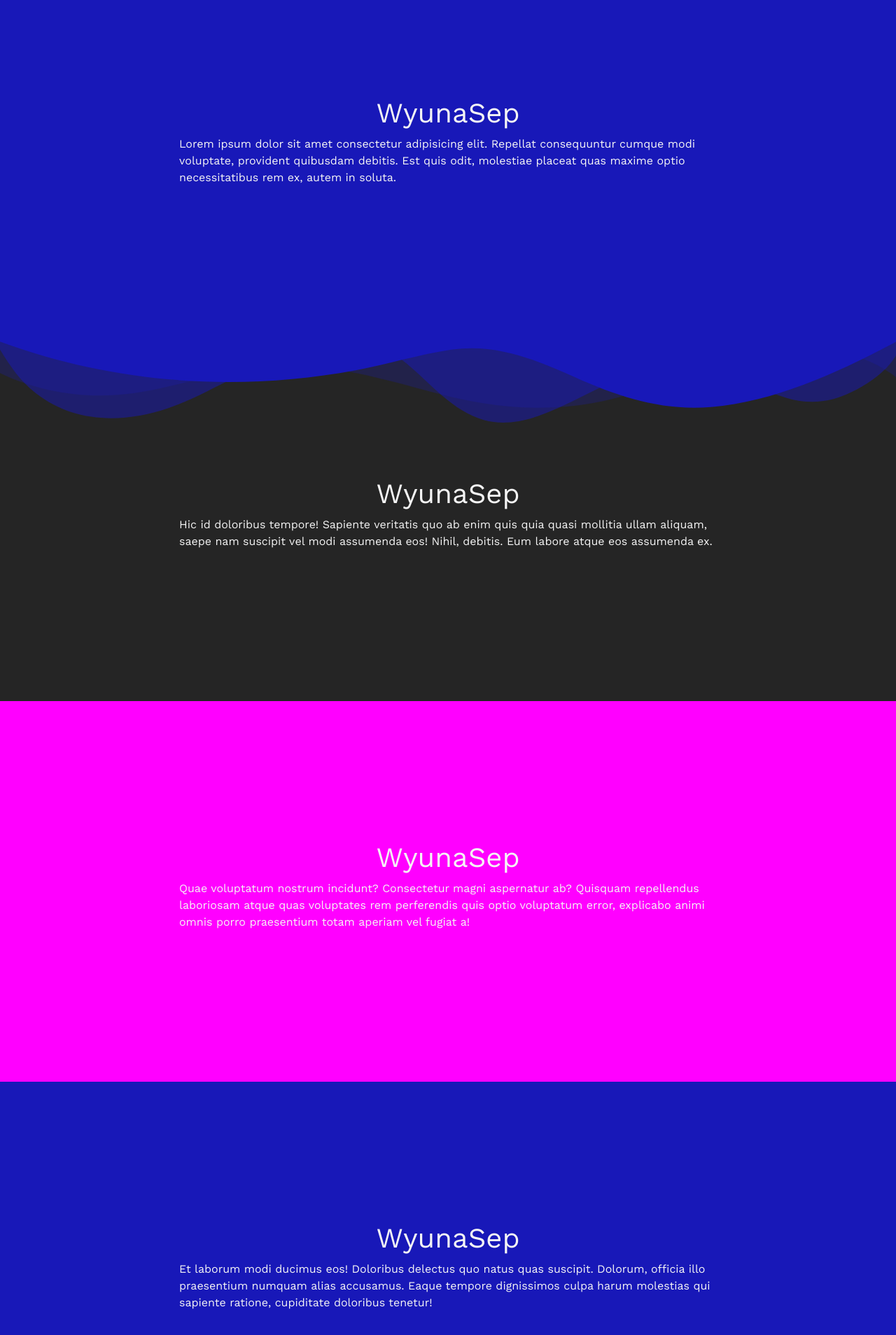
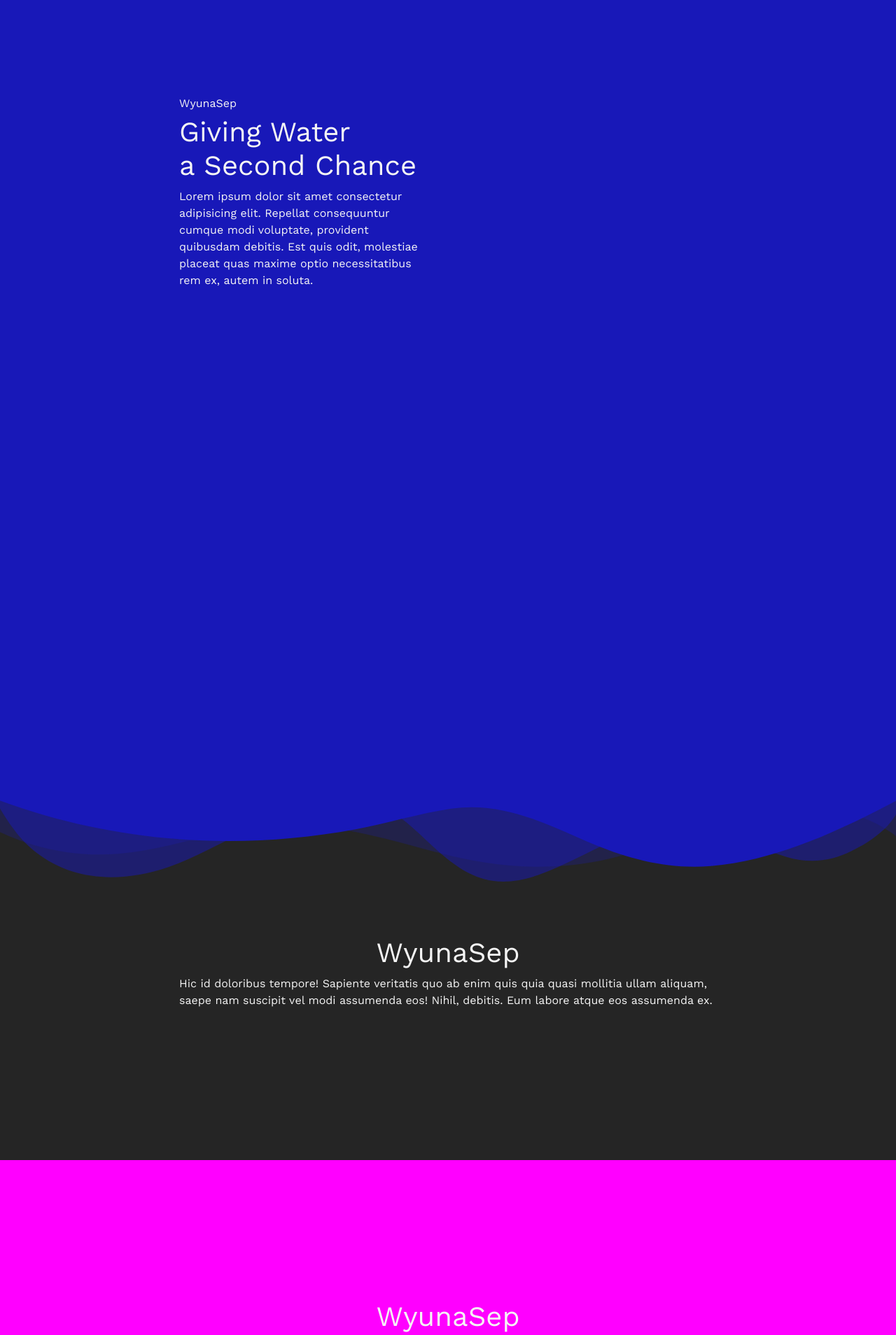
Before and after one commit to JJGOD-13/wyunasep.com, a Flask app: page / in a window 1280 px wide. Shown: the part 62-1970 px from the top of the page at 70% size. Before the commit the page ends 1933 px from the top, so only its background shows below. Run offline with Flask 2, Linux system fonts and the light colour scheme; some libraries are stand-ins or nearby versions.

Commit message:
changed the spacing on the opening message

```diff
--- a/static/styles.css
+++ b/static/styles.css
@@ -15,8 +15,10 @@ section{
 
 }
 
-.blue {
+.title {
     background-color: rgb(24, 24, 184);
+    display: flex;
+    align-items: start;
 }
 
 .red {
@@ -31,6 +33,7 @@ section{
     background-color: rgb(255, 0, 255);
 }
 
+/* Svg Blue Wave */
 .wave {
     position: absolute;
     top: 0;
@@ -51,7 +54,7 @@ section{
     fill: #1818B8;
 }
 
-
+/* Menu Icon and Navbar */
 .material-symbols-outlined {
     color: whitesmoke;
     font-variation-settings:
@@ -71,3 +74,17 @@ section{
 .navbar-brand:hover {
     color: whitesmoke;
 }
+
+/* Title Boxing */
+
+.fittheheight {
+    height: 100vh;
+}
+.half {
+    position: relative;
+    width: 50%;
+}
+.right-pad-8 {
+    padding-right: 2em;
+
+}
--- a/templates/index.html
+++ b/templates/index.html
@@ -42,19 +42,7 @@
             </button>
 
 
-            <!-- <div class="offcanvas-body">
-                <ul class="navbar-nav justify-content-end flex-grow-1 pe-3">
-                    <li class="nav-item">
-                        <a class="nav-link active" aria-current="page" href="/">Home</a>
-                    </li>
-                    <li class="nav-item">
-                        <a class="nav-link" href="/about">About</a>
-                    </li>
-                    <li class="nav-item">
-                        <a class="nav-link" href="/contact">Contact</a>
-                    </li>
 
-                </ul> -->
             </div>
         </div>
     </nav>
@@ -62,9 +50,15 @@
 
     <!-- main content -->
 
-    <section class="blue">
-        <h1>WyunaSep</h1>
-        <p>Lorem ipsum dolor sit amet consectetur adipisicing elit. Repellat consequuntur cumque modi voluptate, provident quibusdam debitis. Est quis odit, molestiae placeat quas maxime optio necessitatibus rem ex, autem in soluta.</p>
+    <section class="title" id="TitleCard">
+        <div class="half fittheheight right-pad-8" id="TitleLeftBox">
+            <h6> WyunaSep</h6>
+            <h1>Giving Water
+                <br>
+                 a Second Chance</h1>
+            <p>Lorem ipsum dolor sit amet consectetur adipisicing elit. Repellat consequuntur cumque modi voluptate, provident quibusdam debitis. Est quis odit, molestiae placeat quas maxime optio necessitatibus rem ex, autem in soluta.</p>
+
+        </div>
 
     </section>
 
```
